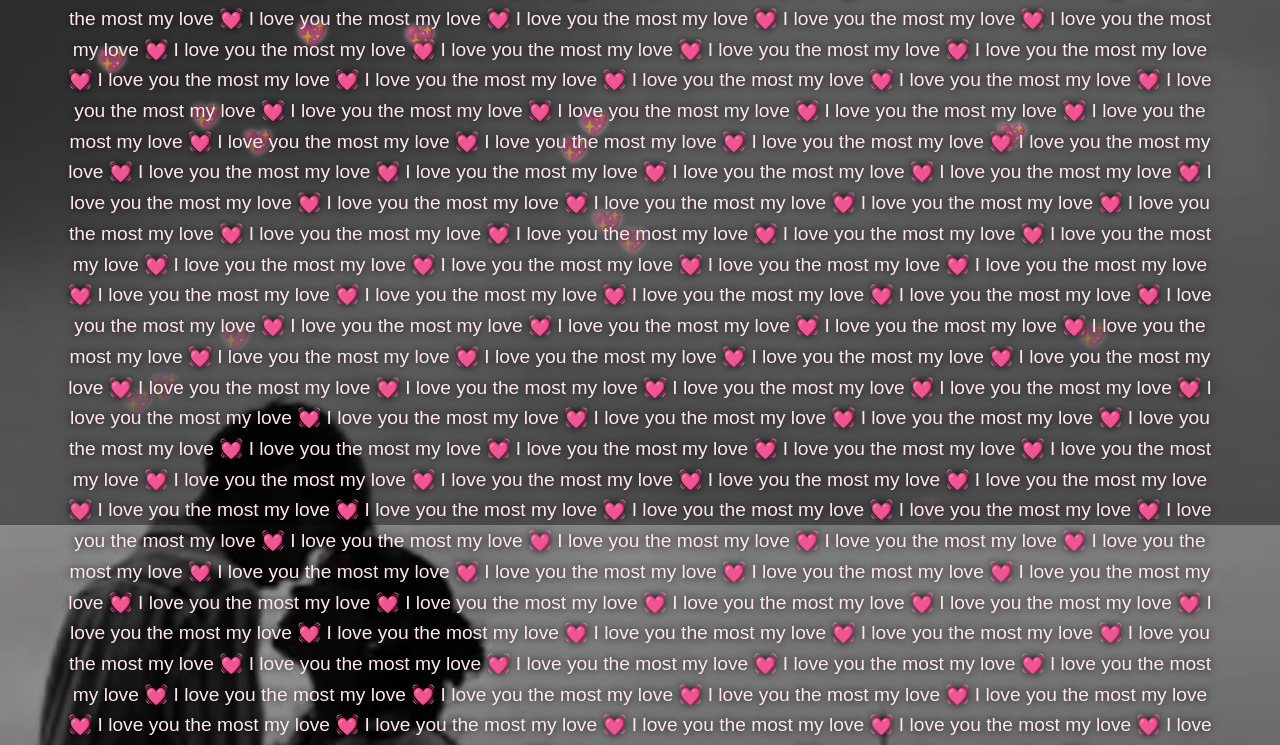
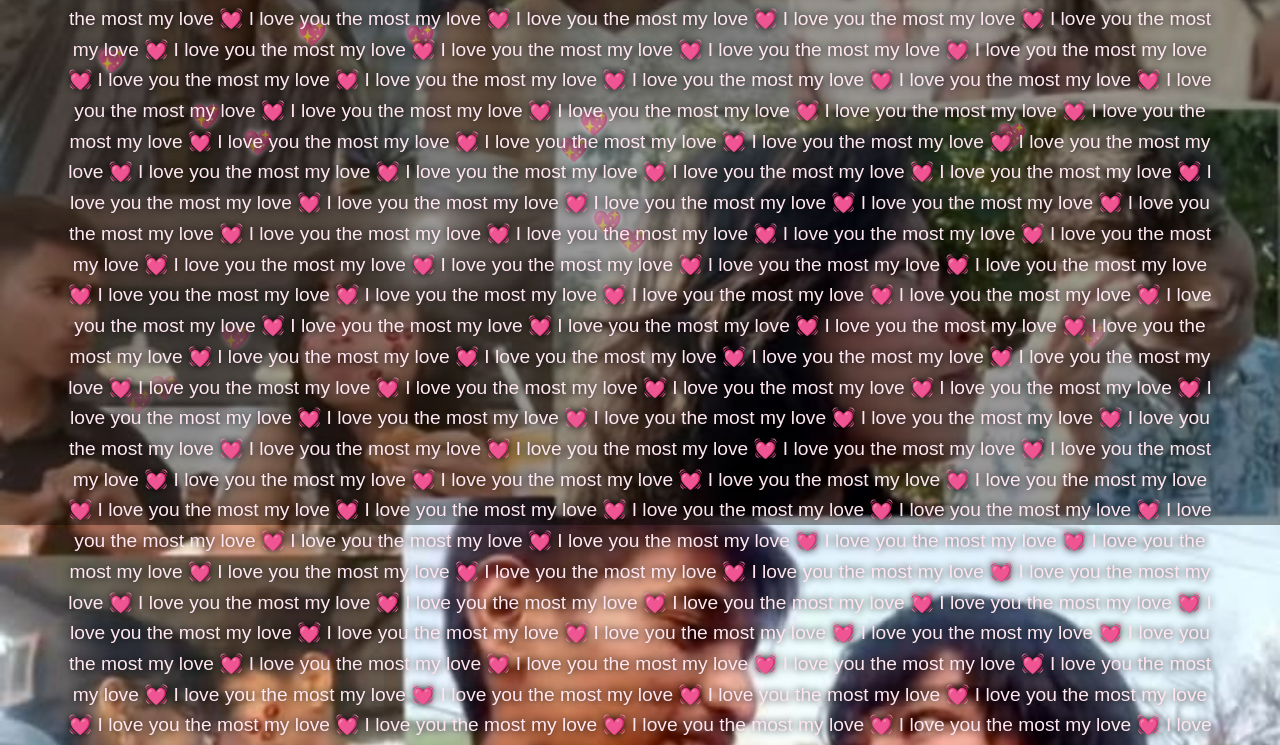
Before and after one commit to kevrevinayak/Fuljadi, a plain HTML site: page index.html in a window 1280 px wide. Shown: the part 275-1020 px from the top of the page. Drawn offline with Linux system fonts and the light colour scheme.

Commit message:
Update index.html

```diff
--- a/index.html
+++ b/index.html
@@ -8,7 +8,7 @@
     body {
       margin: 0;
       padding: 0;
-      background: url('bg.jpg') no-repeat center center fixed;
+      background: url('bg1.jpg') no-repeat center center fixed;
       background-size: cover;
       font-family: Arial, sans-serif;
       overflow-x: hidden;
```
